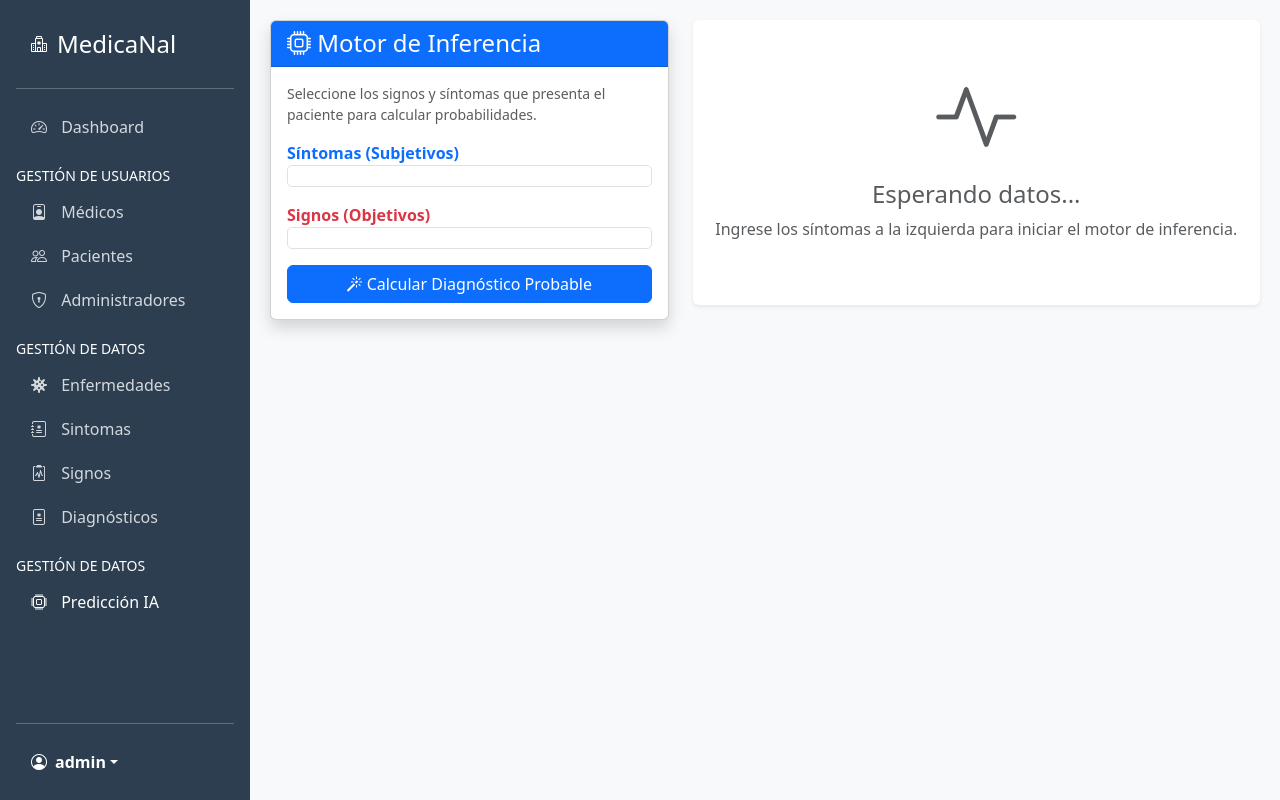
After one commit to Ernest079/Clinic_Analisys, a Django app: page /inferencia/ in a window 1280 px wide. The commit adds this page. Run offline with Django 5.2, Linux system fonts and the light colour scheme; a user stored in the database is signed in; data that the repository does not hold is empty.

Commit message:
Motor de Inferencia

```diff
--- a/gestion/forms.py
+++ b/gestion/forms.py
@@ -54,3 +54,52 @@ class EnfermedadForm(forms.ModelForm):
             'pruebas_lab': forms.CheckboxSelectMultiple(),
             'pruebas_postmortem': forms.CheckboxSelectMultiple(),
         }
+
+class SignoForm(forms.ModelForm):
+    class Meta:
+        model = Signo
+        fields = ['nombre', 'descripcion']
+        widgets = {
+            'nombre': forms.TextInput(attrs={'class': 'form-control'}),
+            'descripcion': forms.Textarea(attrs={'class': 'form-control', 'rows': 2}),
+        }
+
+class SintomaForm(forms.ModelForm):
+    class Meta:
+        model = Sintoma
+        fields = ['nombre', 'descripcion']
+        widgets = {
+            'nombre': forms.TextInput(attrs={'class': 'form-control'}),
+            'descripcion': forms.Textarea(attrs={'class': 'form-control', 'rows': 2}),
+        }
+
+# --- FORMULARIO PRINCIPAL: DIAGNÓSTICO ---
+class DiagnosticoForm(forms.ModelForm):
+    class Meta:
+        model = Diagnostico
+        fields = ['paciente', 'enfermedad_diagnosticada', 'sintomas_presentados', 'pruebas_realizadas', 'notas_adicionales']
+        widgets = {
+            'paciente': forms.Select(attrs={'class': 'form-select'}),
+            'enfermedad_diagnosticada': forms.Select(attrs={'class': 'form-select'}),
+            'notas_adicionales': forms.Textarea(attrs={'class': 'form-control', 'rows': 3}),
+
+            # Usamos checkboxes para que el médico marque lo que vio
+            'sintomas_presentados': forms.CheckboxSelectMultiple(),
+            'pruebas_realizadas': forms.CheckboxSelectMultiple(),
+        }
+
+# --- FORMULARIOS PARA INFERIR ---
+class InferenciaForm(forms.Form):
+    # Usamos ModelMultipleChoiceField para que Django maneje los IDs correctamente
+    sintomas = forms.ModelMultipleChoiceField(
+        queryset=Sintoma.objects.all(),
+        widget=forms.CheckboxSelectMultiple,
+        required=False,
+        label="Seleccione los Síntomas del Paciente"
+    )
+    signos = forms.ModelMultipleChoiceField(
+        queryset=Signo.objects.all(),
+        widget=forms.CheckboxSelectMultiple,
+        required=False,
+        label="Seleccione los Signos Observados"
+    )
--- a/gestion/templates/gestion/base.html
+++ b/gestion/templates/gestion/base.html
@@ -22,7 +22,7 @@
     {% if user.is_authenticated %}
     <div class="d-flex flex-column flex-shrink-0 p-3 sidebar" style="width: 250px;">
         <a href="{% url 'dashboard' %}" class="d-flex align-items-center mb-3 mb-md-0 me-md-auto text-white text-decoration-none">
-            <span class="fs-4">🏥 ClínicaApp</span>
+            <i class="bi bi-hospital"></i><span class="fs-4">MedicaNal</span>
         </a>
         <hr>
         <ul class="nav nav-pills flex-column mb-auto">
@@ -31,7 +31,7 @@
                     <i class="bi bi-speedometer2"></i> Dashboard
                 </a>
             </li>
-            <li class="nav-header text-uppercase small mt-3 mb-1 text-muted">Gestión de Usuarios</li>
+            <li class="nav-header text-uppercase small mt-3 mb-1">Gestión de Usuarios</li>
             <li>
                 <a href="{% url 'lista_medicos' %}" class="nav-link {% if 'medicos' in request.path %}active{% endif %}">
                     <i class="bi bi-person-badge"></i> Médicos
@@ -42,13 +42,6 @@
                     <i class="bi bi-people"></i> Pacientes
                 </a>
             </li>
-
-            <li>
-                <a href="{% url 'lista_enfermedades' %}" class="nav-link {% if 'enfermedades' in request.path %}active{% endif %}">
-                    <i class="bi bi-virus2"></i> Enfermedades
-                </a>
-            </li>
-
             {% if user.is_superuser %}
             <li>
                 <a href="{% url 'lista_admins' %}" class="nav-link {% if 'admins' in request.path %}active{% endif %}">
@@ -56,6 +49,35 @@
                 </a>
             </li>
             {% endif %}
+
+            <li class="nav-header text-uppercase small mt-3 mb-1">Gestión de Datos</li>
+            <li>
+                <a href="{% url 'lista_enfermedades' %}" class="nav-link {% if 'enfermedades' in request.path %}active{% endif %}">
+                    <i class="bi bi-virus2"></i> Enfermedades
+                </a>
+            </li>
+            <li>
+                <a href="{% url 'lista_sintomas' %}" class="nav-link {% if 'sintomas' in request.path %}active{% endif %}">
+                    <i class="bi bi-journal-medical"></i> Sintomas
+                </a>
+            </li>
+            <li>
+                <a href="{% url 'lista_signos' %}" class="nav-link {% if 'signos' in request.path %}active{% endif %}">
+                    <i class="bi bi-clipboard2-pulse"></i> Signos
+                </a>
+            </li>
+            <li>
+                <a href="{% url 'lista_diagnosticos' %}" class="nav-link {% if 'diagnosticos' in request.path %}active{% endif %}">
+                    <i class="bi bi-file-medical"></i> Diagnósticos
+                </a>
+            </li>
+
+            <li class="nav-header text-uppercase small mt-3 mb-1">Gestión de Datos</li>
+            <li>
+                <a href="{% url 'motor_inferencia' %}" class="nav-link text-white">
+                    <i class="bi bi-cpu"></i> Predicción IA
+                </a>
+            </li>
         </ul>
         <hr>
         <div class="dropdown">
--- /dev/null
+++ b/gestion/templates/gestion/motor_inferencia.html
@@ -0,0 +1,92 @@
+{% extends 'gestion/base.html' %}
+
+{% block content %}
+<div class="row">
+    <div class="col-md-5">
+        <div class="card shadow">
+            <div class="card-header bg-primary text-white">
+                <h4 class="mb-0"><i class="bi bi-cpu"></i> Motor de Inferencia</h4>
+            </div>
+            <div class="card-body">
+                <p class="text-muted small">Seleccione los signos y síntomas que presenta el paciente para calcular probabilidades.</p>
+                <form method="post">
+                    {% csrf_token %}
+
+                    <div class="mb-3">
+                        <label class="fw-bold text-primary">Síntomas (Subjetivos)</label>
+                        <div style="max-height: 200px; overflow-y: auto; border: 1px solid #dee2e6; padding: 10px; border-radius: 5px;">
+                            {{ form.sintomas }}
+                        </div>
+                    </div>
+
+                    <div class="mb-3">
+                        <label class="fw-bold text-danger">Signos (Objetivos)</label>
+                        <div style="max-height: 200px; overflow-y: auto; border: 1px solid #dee2e6; padding: 10px; border-radius: 5px;">
+                            {{ form.signos }}
+                        </div>
+                    </div>
+
+                    <div class="d-grid">
+                        <button type="submit" class="btn btn-primary">
+                            <i class="bi bi-magic"></i> Calcular Diagnóstico Probable
+                        </button>
+                    </div>
+                </form>
+            </div>
+        </div>
+    </div>
+
+    <div class="col-md-7">
+        {% if resultado %}
+            <h3 class="mb-3">Resultados del Análisis</h3>
+
+            {% if diagnostico_sugerido %}
+                {% for item in diagnostico_sugerido %}
+                <div class="card mb-3 border-0 shadow-sm">
+                    <div class="card-body">
+                        <div class="d-flex justify-content-between align-items-center mb-2">
+                            <h5 class="card-title mb-0 text-primary">{{ item.enfermedad.nombre }}</h5>
+                            <span class="badge bg-dark">{{ item.porcentaje }}% Probabilidad</span>
+                        </div>
+
+                        <div class="progress" style="height: 25px;">
+                            <div class="progress-bar
+                                {% if item.porcentaje > 75 %}bg-danger
+                                {% elif item.porcentaje > 50 %}bg-warning text-dark
+                                {% else %}bg-success{% endif %}"
+                                role="progressbar"
+                                style="width: {{ item.porcentaje }}%;"
+                                aria-valuenow="{{ item.porcentaje }}" aria-valuemin="0" aria-valuemax="100">
+                                {{ item.porcentaje }}%
+                            </div>
+                        </div>
+
+                        <div class="mt-2 small text-muted">
+                            Coinciden {{ item.coincidencias }} de {{ item.total_items }} criterios definidos.
+                            <br>
+                            <strong>Pruebas recomendadas:</strong>
+                            {% for p in item.enfermedad.pruebas_lab.all %}
+                                <span class="badge border text-dark">{{ p.nombre }}</span>
+                            {% empty %}
+                                Ninguna específica.
+                            {% endfor %}
+                        </div>
+                    </div>
+                </div>
+                {% endfor %}
+            {% else %}
+                <div class="alert alert-warning">
+                    <i class="bi bi-exclamation-triangle"></i> No se encontró ninguna enfermedad que coincida con los síntomas seleccionados.
+                </div>
+            {% endif %}
+
+        {% else %}
+            <div class="text-center py-5 text-muted bg-white rounded shadow-sm">
+                <i class="bi bi-activity display-1"></i>
+                <h4 class="mt-3">Esperando datos...</h4>
+                <p>Ingrese los síntomas a la izquierda para iniciar el motor de inferencia.</p>
+            </div>
+        {% endif %}
+    </div>
+</div>
+{% endblock %}
--- a/gestion/urls.py
+++ b/gestion/urls.py
@@ -23,4 +23,21 @@ urlpatterns = [
     path('enfermedades/nueva/', views.crear_enfermedad, name='crear_enfermedad'),
     path('enfermedades/editar/<int:id>/', views.editar_enfermedad, name='editar_enfermedad'),
     path('enfermedades/eliminar/<int:id>/', views.eliminar_enfermedad, name='eliminar_enfermedad'),
+
+    path('sintomas/', views.lista_sintomas, name='lista_sintomas'),
+    path('sintomas/nuevo/', views.crear_sintoma, name='crear_sintoma'),
+    path('sintomas/editar/<int:id>/', views.editar_sintoma, name='editar_sintoma'),
+    path('sintomas/eliminar/<int:id>/', views.eliminar_sintoma, name='eliminar_sintoma'),
+
+    path('signos/', views.lista_signos, name='lista_signos'),
+    path('signos/nuevo/', views.crear_signo, name='crear_signo'),
+    path('signos/editar/<int:id>/', views.editar_signo, name='editar_signo'),
+    path('signos/eliminar/<int:id>/', views.eliminar_signo, name='eliminar_signo'),
+
+    path('diagnosticos/', views.lista_diagnosticos, name='lista_diagnosticos'),
+    path('diagnosticos/nuevo/', views.crear_diagnostico, name='crear_diagnostico'),
+    path('diagnosticos/editar/<int:id>/', views.editar_diagnostico, name='editar_diagnostico'),
+    path('diagnosticos/eliminar/<int:id>/', views.eliminar_diagnostico, name='eliminar_diagnostico'),
+
+    path('inferencia/', views.motor_inferencia, name='motor_inferencia'),
 ]
--- a/gestion/views.py
+++ b/gestion/views.py
@@ -1,13 +1,13 @@
 from django.shortcuts import render, redirect
 from django.contrib.auth.decorators import login_required
-from .models import Paciente, Diagnostico, Enfermedad
+from .models import Paciente, Diagnostico, Enfermedad, Sintoma, Signo
 from django.contrib.auth.models import User
 from .forms import PacienteForm, RegistroUsuarioForm
 from django.contrib import messages
 from django.contrib.auth.models import Group
-from .forms import EnfermedadForm
+from .forms import EnfermedadForm, SintomaForm, SignoForm, DiagnosticoForm, InferenciaForm
 from django.shortcuts import get_object_or_404
-
+from django.db.models import Count
 
 # 1. Vista del Dashboard (Protegida con login)
 @login_required
@@ -178,3 +178,194 @@ def eliminar_enfermedad(request, id):
     enfermedad.delete()
     messages.success(request, 'Enfermedad eliminada.')
     return redirect('lista_enfermedades')
+
+# |-----------------------------CRUD DIAGNOSTICOS----------------------------------|
+
+# ==========================================
+# 1. CRUD SÍNTOMAS
+# ==========================================
+@login_required
+def lista_sintomas(request):
+    sintomas = Sintoma.objects.all().order_by('nombre')
+    return render(request, 'gestion/lista_sintomas.html', {'items': sintomas, 'tipo': 'Síntoma'})
+
+@login_required
+def crear_sintoma(request):
+    if request.method == 'POST':
+        form = SintomaForm(request.POST)
+        if form.is_valid():
+            form.save()
+            messages.success(request, 'Síntoma agregado.')
+            return redirect('lista_sintomas')
+    else:
+        form = SintomaForm()
+    return render(request, 'gestion/formulario.html', {'form': form, 'titulo': 'Nuevo Síntoma', 'boton': 'Guardar'})
+
+@login_required
+def editar_sintoma(request, id):
+    obj = get_object_or_404(Sintoma, id=id)
+    if request.method == 'POST':
+        form = SintomaForm(request.POST, instance=obj)
+        if form.is_valid():
+            form.save()
+            return redirect('lista_sintomas')
+    else:
+        form = SintomaForm(instance=obj)
+    return render(request, 'gestion/formulario.html', {'form': form, 'titulo': 'Editar Síntoma', 'boton': 'Actualizar'})
+
+@login_required
+def eliminar_sintoma(request, id):
+    obj = get_object_or_404(Sintoma, id=id)
+    obj.delete()
+    return redirect('lista_sintomas')
+
+# ==========================================
+# 2. CRUD SIGNOS
+# ==========================================
+@login_required
+def lista_signos(request):
+    signos = Signo.objects.all().order_by('nombre')
+    return render(request, 'gestion/lista_signos.html', {'items': signos, 'tipo': 'Signo'})
+
+@login_required
+def crear_signo(request):
+    if request.method == 'POST':
+        form = SignoForm(request.POST)
+        if form.is_valid():
+            form.save()
+            messages.success(request, 'Signo agregado.')
+            return redirect('lista_signos')
+    else:
+        form = SignoForm()
+    return render(request, 'gestion/formulario.html', {'form': form, 'titulo': 'Nuevo Signo', 'boton': 'Guardar'})
+
+@login_required
+def editar_signo(request, id):
+    obj = get_object_or_404(Signo, id=id)
+    if request.method == 'POST':
+        form = SignoForm(request.POST, instance=obj)
+        if form.is_valid():
+            form.save()
+            return redirect('lista_signos')
+    else:
+        form = SignoForm(instance=obj)
+    return render(request, 'gestion/formulario.html', {'form': form, 'titulo': 'Editar Signo', 'boton': 'Actualizar'})
+
+@login_required
+def eliminar_signo(request, id):
+    obj = get_object_or_404(Signo, id=id)
+    obj.delete()
+    return redirect('lista_signos')
+
+# ==========================================
+# 3. CRUD DIAGNÓSTICOS (El más importante)
+# ==========================================
+@login_required
+def lista_diagnosticos(request):
+    # Optimizamos la consulta con select_related para traer datos del paciente y medico en una sola query
+    diagnosticos = Diagnostico.objects.select_related('paciente', 'medico', 'enfermedad_diagnosticada').all().order_by('-fecha_diagnostico')
+    return render(request, 'gestion/lista_diagnosticos.html', {'diagnosticos': diagnosticos})
+
+@login_required
+def crear_diagnostico(request):
+    if request.method == 'POST':
+        form = DiagnosticoForm(request.POST)
+        if form.is_valid():
+            diagnostico = form.save(commit=False)
+            diagnostico.medico = request.user  # ASIGNACIÓN AUTOMÁTICA DEL MÉDICO
+            diagnostico.save()
+            form.save_m2m() # Importante cuando hay ManyToMany en commit=False
+            messages.success(request, 'Diagnóstico registrado exitosamente.')
+            return redirect('lista_diagnosticos')
+    else:
+        form = DiagnosticoForm()
+
+    return render(request, 'gestion/formulario.html', {'form': form, 'titulo': 'Realizar Diagnóstico', 'boton': 'Guardar Diagnóstico'})
+
+@login_required
+def editar_diagnostico(request, id):
+    diagnostico = get_object_or_404(Diagnostico, id=id)
+    # Opcional: Validar que solo el médico que lo creó pueda editarlo
+    # if diagnostico.medico != request.user: return redirect('dashboard')
+
+    if request.method == 'POST':
+        form = DiagnosticoForm(request.POST, instance=diagnostico)
+        if form.is_valid():
+            form.save()
+            messages.success(request, 'Diagnóstico actualizado.')
+            return redirect('lista_diagnosticos')
+    else:
+        form = DiagnosticoForm(instance=diagnostico)
+    return render(request, 'gestion/formulario.html', {'form': form, 'titulo': 'Editar Diagnóstico', 'boton': 'Actualizar'})
+
+@login_required
+def eliminar_diagnostico(request, id):
+    diagnostico = get_object_or_404(Diagnostico, id=id)
+    diagnostico.delete()
+    messages.success(request, 'Diagnóstico eliminado.')
+    return redirect('lista_diagnosticos')
+
+# ==========================================
+# 1. MOTOR DE INFERENCIA
+# ==========================================
+@login_required
+def motor_inferencia(request):
+    resultado = None
+    diagnostico_sugerido = []
+
+    if request.method == 'POST':
+        form = InferenciaForm(request.POST)
+        if form.is_valid():
+            # 1. Obtenemos los datos que ingresó el médico
+            sintomas_input = form.cleaned_data['sintomas']
+            signos_input = form.cleaned_data['signos']
+
+            # Convertimos a sets (conjuntos) para hacer operaciones matemáticas rápidas
+            ids_sintomas_input = set(s.id for s in sintomas_input)
+            ids_signos_input = set(s.id for s in signos_input)
+
+            todas_enfermedades = Enfermedad.objects.prefetch_related('sintomas', 'signos')
+
+            ranking = []
+
+            # 2. EL ALGORITMO DE PREDICCIÓN
+            for enfermedad in todas_enfermedades:
+                # Obtenemos los IDs de los síntomas/signos reales de la enfermedad
+                ids_sintomas_reales = set(s.id for s in enfermedad.sintomas.all())
+                ids_signos_reales = set(s.id for s in enfermedad.signos.all())
+
+                # Unión de características de la enfermedad (El total de puntos posibles)
+                total_caracteristicas_enfermedad = len(ids_sintomas_reales) + len(ids_signos_reales)
+
+                if total_caracteristicas_enfermedad > 0:
+                    # Intersección: ¿Cuántos coinciden?
+                    coincidencias_sintomas = len(ids_sintomas_input.intersection(ids_sintomas_reales))
+                    coincidencias_signos = len(ids_signos_input.intersection(ids_signos_reales))
+
+                    total_coincidencias = coincidencias_sintomas + coincidencias_signos
+
+                    # Cálculo de Probabilidad (Simple Ratio)
+                    # Fórmula: (Coincidencias / Total de la Enfermedad) * 100
+                    porcentaje = (total_coincidencias / total_caracteristicas_enfermedad) * 100
+
+                    # Solo agregamos si hay alguna coincidencia relevante (>0%)
+                    if porcentaje > 0:
+                        ranking.append({
+                            'enfermedad': enfermedad,
+                            'porcentaje': round(porcentaje, 1),
+                            'coincidencias': total_coincidencias,
+                            'total_items': total_caracteristicas_enfermedad
+                        })
+
+            # 3. Ordenamos de mayor a menor probabilidad
+            diagnostico_sugerido = sorted(ranking, key=lambda x: x['porcentaje'], reverse=True)
+            resultado = True
+
+    else:
+        form = InferenciaForm()
+
+    return render(request, 'gestion/motor_inferencia.html', {
+        'form': form,
+        'resultado': resultado,
+        'diagnostico_sugerido': diagnostico_sugerido
+    })
```
Also changed, not shown: gestion/management/commands/seed_catalogs.py (added, +56 -0 lines), gestion/templates/gestion/lista_diagnosticos.html (added, +68 -0 lines), gestion/templates/gestion/lista_signos.html (added, +35 -0 lines), gestion/templates/gestion/lista_sintomas.html (added, +35 -0 lines), gestion/management/__init__.py (added), gestion/management/commands/__init__.py (added).
